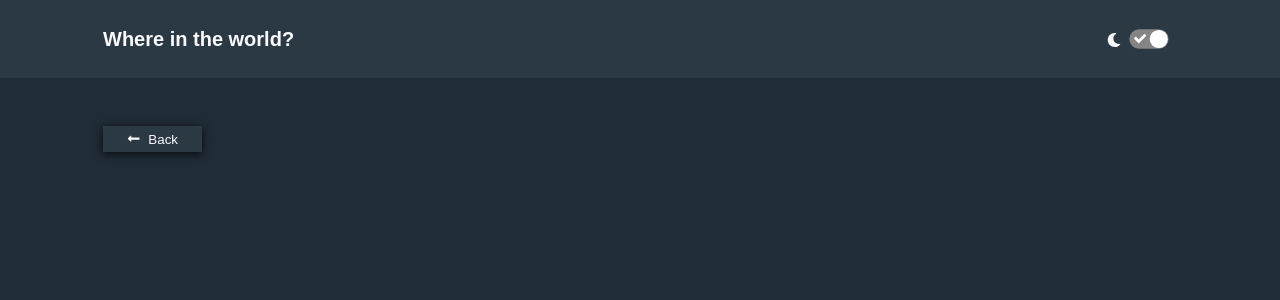
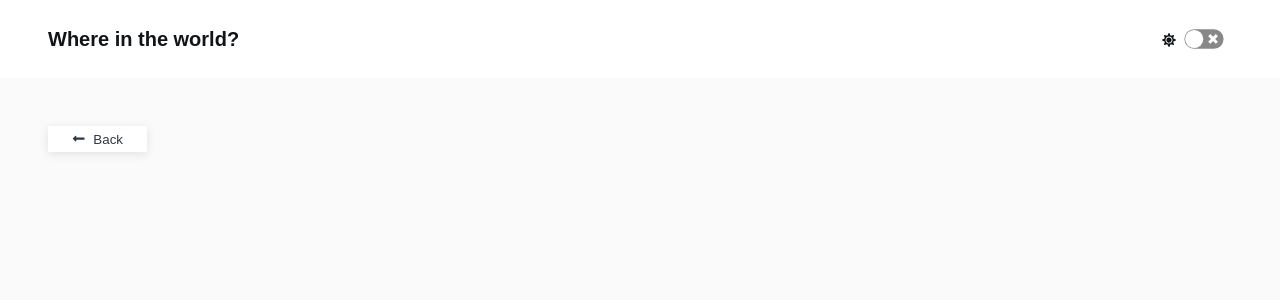
Before and after one commit to ansulagrawal/rest-countries-api-with-color-theme-switcher, a React (Vite) app: page /1 in a window 1280 px wide. Shown: the top 300 px of the page. Built offline with nearby package versions, Linux system fonts and the light colour scheme.

Commit message:
Make default Light

```diff
--- a/src/context.jsx
+++ b/src/context.jsx
@@ -11,7 +11,7 @@ const AppProvider = ({ children }) => {
   const [searchTerm, setSearchTerm] = useState("");
   const [options, setOptions] = useState(allRegions.map(region => ({ value: region, label: region })));
   const [selectedOption, setSelectedOption] = useState("");
-  const [theme, setTheme] = useState("dark");
+  const [theme, setTheme] = useState("light");
 
   const toggleTheme = () => setTheme(theme => (theme === "light" ? "dark" : "light"));
 
--- a/src/index.css
+++ b/src/index.css
@@ -20,7 +20,7 @@
 
     --light-shadow: 0 2px 10px rgba(0, 0, 0, 0.1);
     --dark-shadow: 0 2px 10px rgba(0, 0, 0, 0.8);
-    --max-width: 1170px;
+    --max-width: 1400px;
     --radius: 10px;
 
     --home-page-font: 14px;
```
